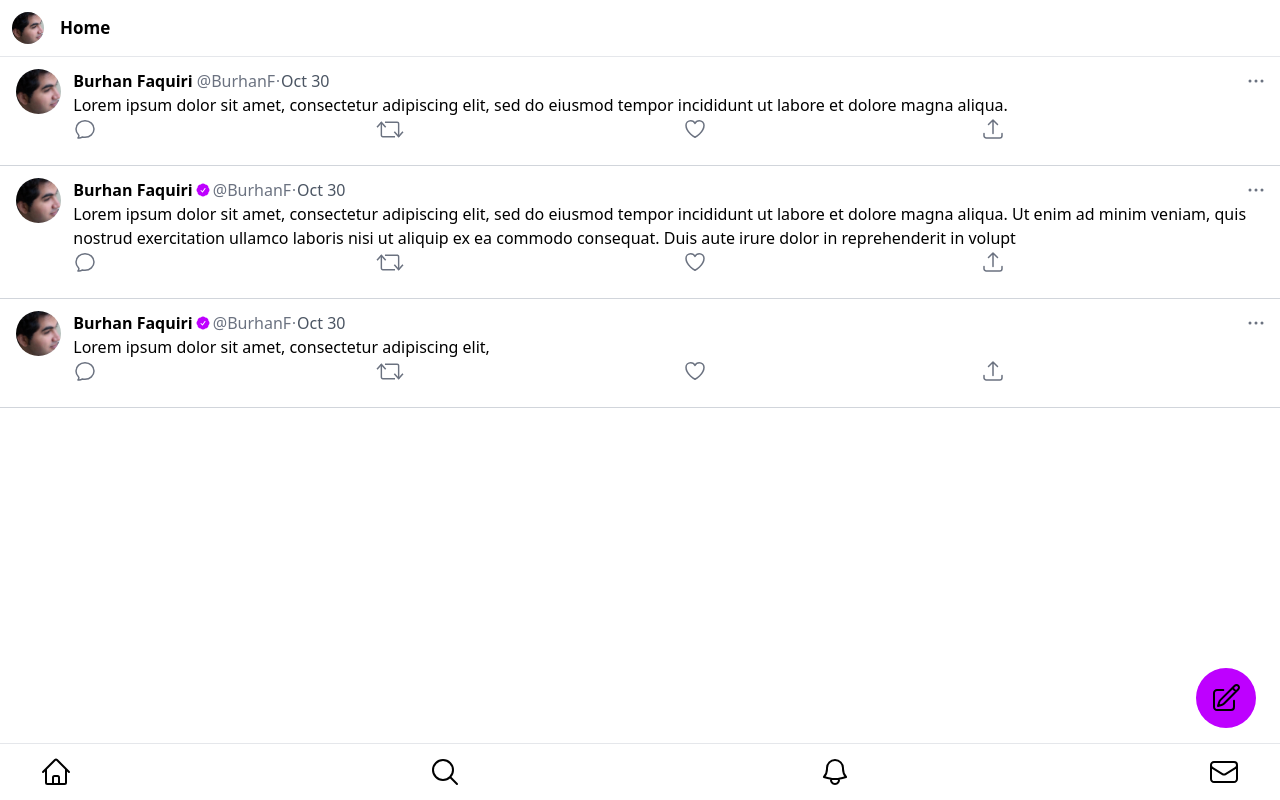
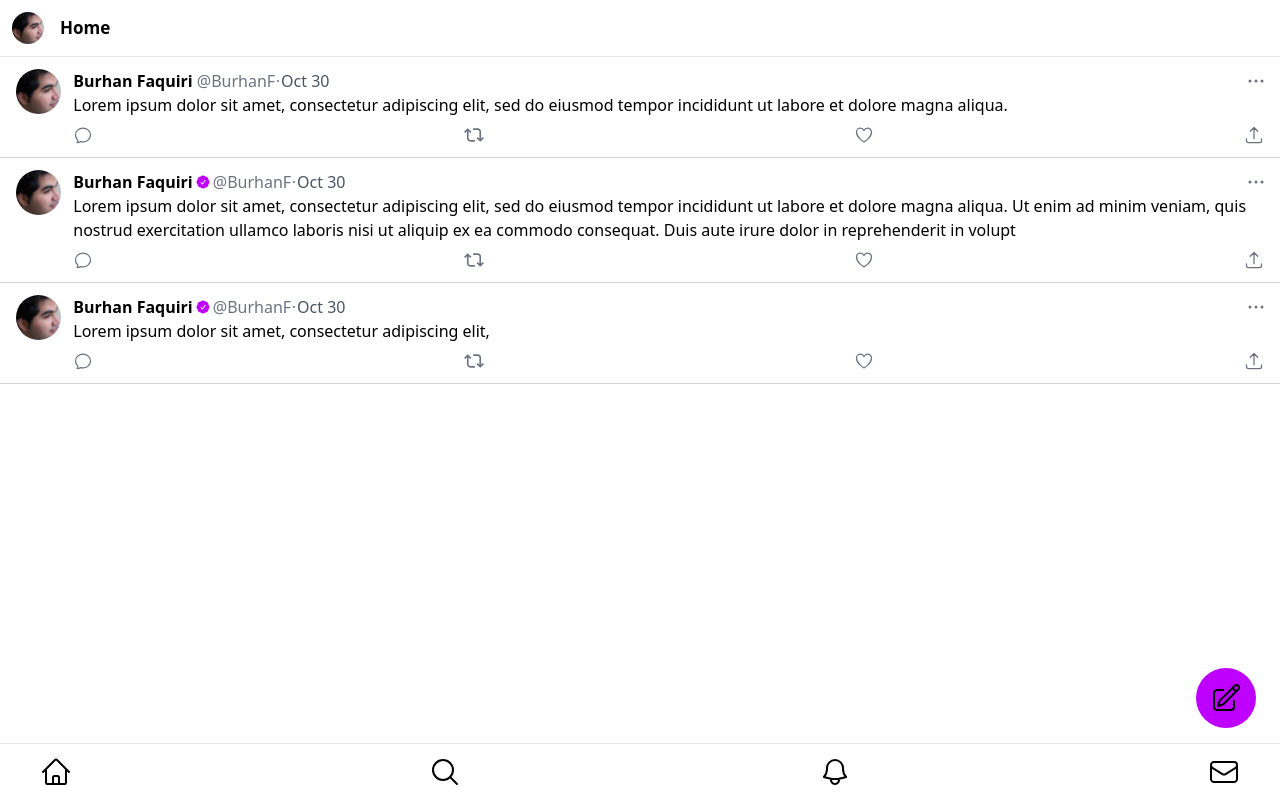
Before and after one commit to Quandale-inc/throbber-web, an Angular app: page / in a window 1280 px wide. Built offline with nearby package versions, Linux system fonts and the light colour scheme.

Commit message:
fixes the goddamn flexbox

```diff
--- a/src/app/tweet/tweet.component.html
+++ b/src/app/tweet/tweet.component.html
@@ -42,20 +42,20 @@
       </svg>
     </div>
     <p></p>
-    <div>
-      <p class="lin">
+    <div class="pr-4">
+      <p class="">
         {{ tweet.text }}
       </p>
-      <div class="flex content-between text-gray-500">
+      <div class="flex justify-between text-gray-500 pt-2">
         <!-- comment -->
-        <div class="grow">
+        <div class="">
           <svg
             xmlns="http://www.w3.org/2000/svg"
             fill="none"
             viewBox="0 0 24 24"
             stroke-width="1.5"
             stroke="currentColor"
-            class="w-6 h-6"
+            class="w-5 h-5"
           >
             <path
               stroke-linecap="round"
@@ -65,29 +65,30 @@
           </svg>
         </div>
         <!-- retweet -->
-        <div class="grow">
+        <div class="">
           <svg
-            class="w-9 -translate-y-[5.5px]"
+            viewBox="0 0 24 24"
             fill="currentColor"
-            xmlns="http://www.w3.org/2000/svg"
-            viewBox="0 0 50 50"
-            enable-background="new 0 0 50 50"
+            stroke-width="1.5"
+            aria-hidden="true"
+            class="w-5"
           >
-            <path d="M38 35h-2V17c0-.6-.4-1-1-1H18v-2h17c1.7 0 3 1.3 3 3v18z" />
-            <path d="M37 36.5l-6.8-7.8 1.6-1.4 5.2 6.2 5.2-6.2 1.6 1.4z" />
-            <path d="M32 36H15c-1.7 0-3-1.3-3-3V15h2v18c0 .6.4 1 1 1h17v2z" />
-            <path d="M18.2 22.7L13 16.5l-5.2 6.2-1.6-1.4 6.8-7.8 6.8 7.8z" />
+            <g>
+              <path
+                d="M4.5 3.88l4.432 4.14-1.364 1.46L5.5 7.55V16c0 1.1.896 2 2 2H13v2H7.5c-2.209 0-4-1.79-4-4V7.55L1.432 9.48.068 8.02 4.5 3.88zM16.5 6H11V4h5.5c2.209 0 4 1.79 4 4v8.45l2.068-1.93 1.364 1.46-4.432 4.14-4.432-4.14 1.364-1.46 2.068 1.93V8c0-1.1-.896-2-2-2z"
+              ></path>
+            </g>
           </svg>
         </div>
         <!-- like -->
-        <div class="grow">
+        <div class="">
           <svg
             xmlns="http://www.w3.org/2000/svg"
             fill="none"
             viewBox="0 0 24 24"
             stroke-width="1.5"
             stroke="currentColor"
-            class="w-6 h-6"
+            class="w-5 h-5"
           >
             <path
               stroke-linecap="round"
@@ -97,14 +98,14 @@
           </svg>
         </div>
         <!-- arrow up on tray -->
-        <div class="grow">
+        <div class="">
           <svg
             xmlns="http://www.w3.org/2000/svg"
             fill="none"
             viewBox="0 0 24 24"
             stroke-width="1.5"
             stroke="currentColor"
-            class="w-6 h-6"
+            class="w-5 h-5"
           >
             <path
               stroke-linecap="round"
```
